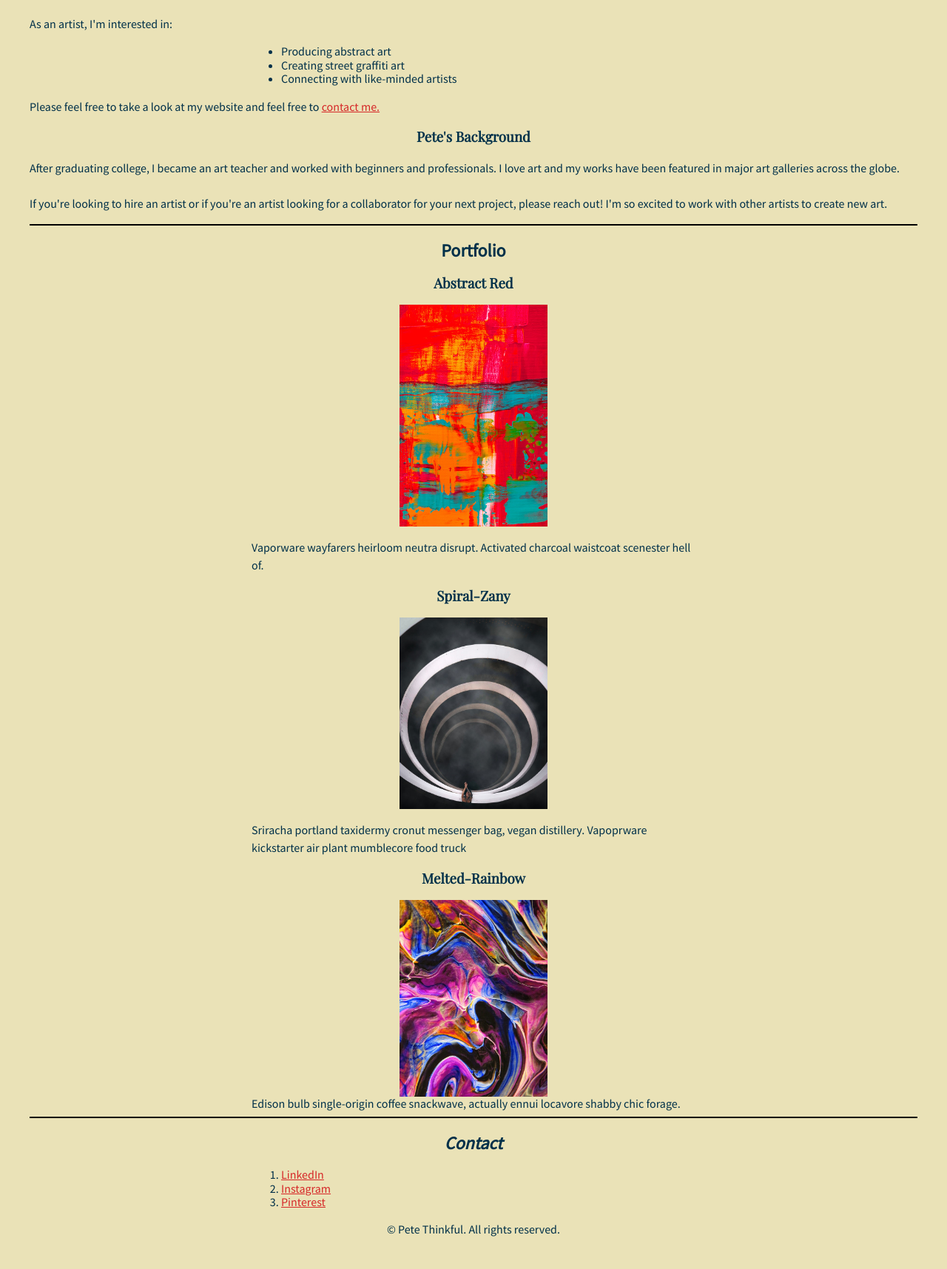
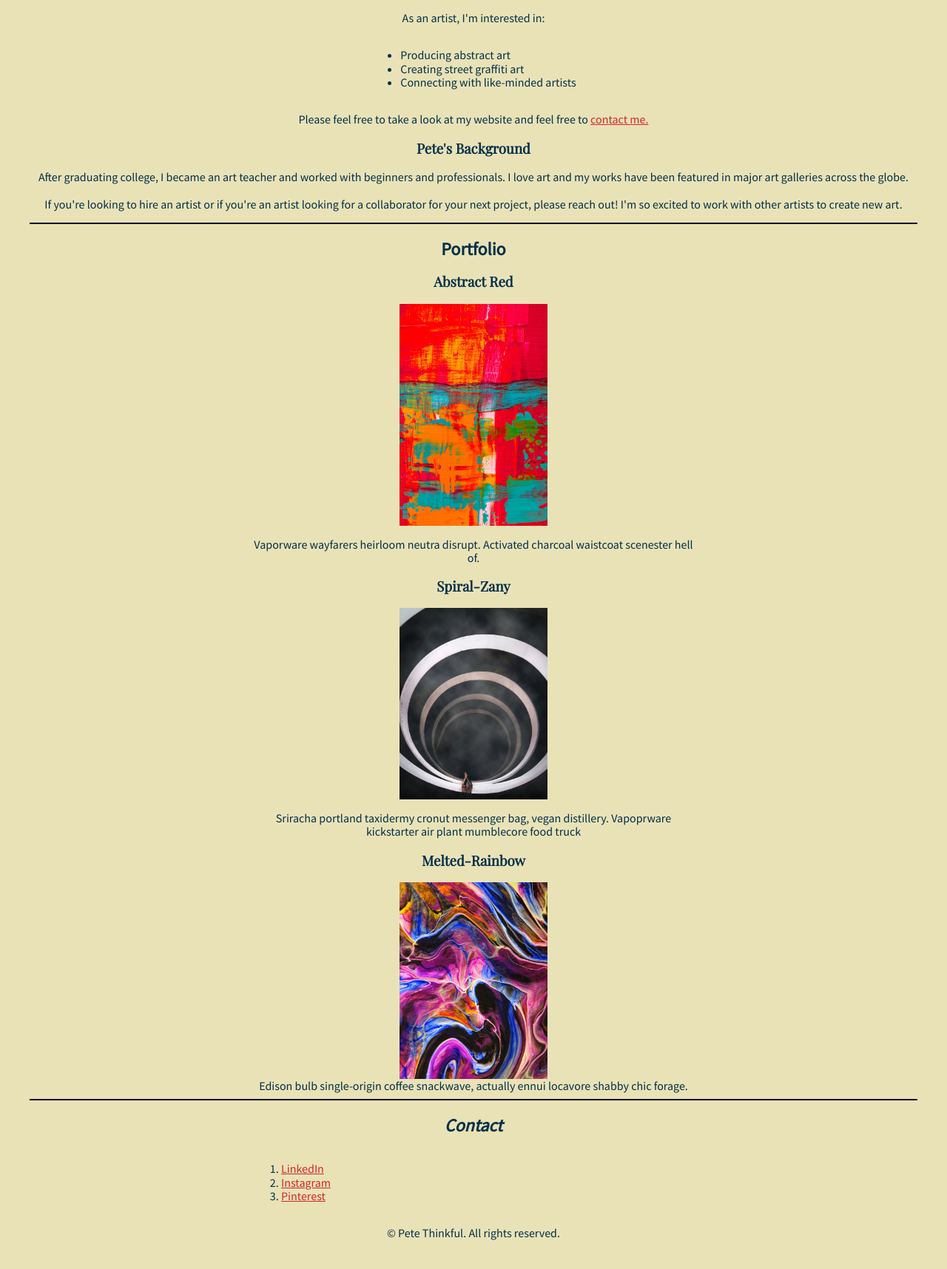
Before and after one commit to Awjordan1989/awjordan1989.io, a plain HTML site: page index.html in a window 1280 px wide. Shown: the part 540-2256 px from the top of the page at 74% size. Drawn offline with nearby package versions, Linux system fonts and the light colour scheme.

Commit message:
Update style.css
Centered body
re-aligned lists

```diff
--- a/style.css
+++ b/style.css
@@ -6,8 +6,10 @@ body {
   color: #003049;
   font-family: "Source Sans Pro", Tahoma, Geneva, Verdana, sans-serif;
   padding: 40px;
+  text-align: center;
+}
+header {text-align: center;}
 
-}
 /* Set the font family for any h1, h2, or h3 heading */
 h1 {font-family: Playfair Display; text-align: center;}
 h2 {text-align: center;}
@@ -18,17 +20,15 @@ h3 { text-align: center;
   padding: 50px 0;
 }
 
-article div {
+.
+p {
   text-align: center;
-  width: 100%;
-}
-
-p {
   line-height: 1.5;
 }
 
 /* The div container constrains the content width within the main container to 600px */
 div {
+  text-align: center;
   margin: auto;
   width: 600px;
 }
@@ -40,7 +40,22 @@ img {
   max-width: 200px;
   height: auto;
 }
+div.interests {
+  text-align: center;
+}
 
+ul.arts {
+  display: inline-block;
+  text-align: left;
+}
+div.contactlist {
+  text-align: left;
+}
+
+ol.socials {
+  display: inline-block;
+  text-align: left;
+}
 hr {
   border: 1px solid black;
 }
```
